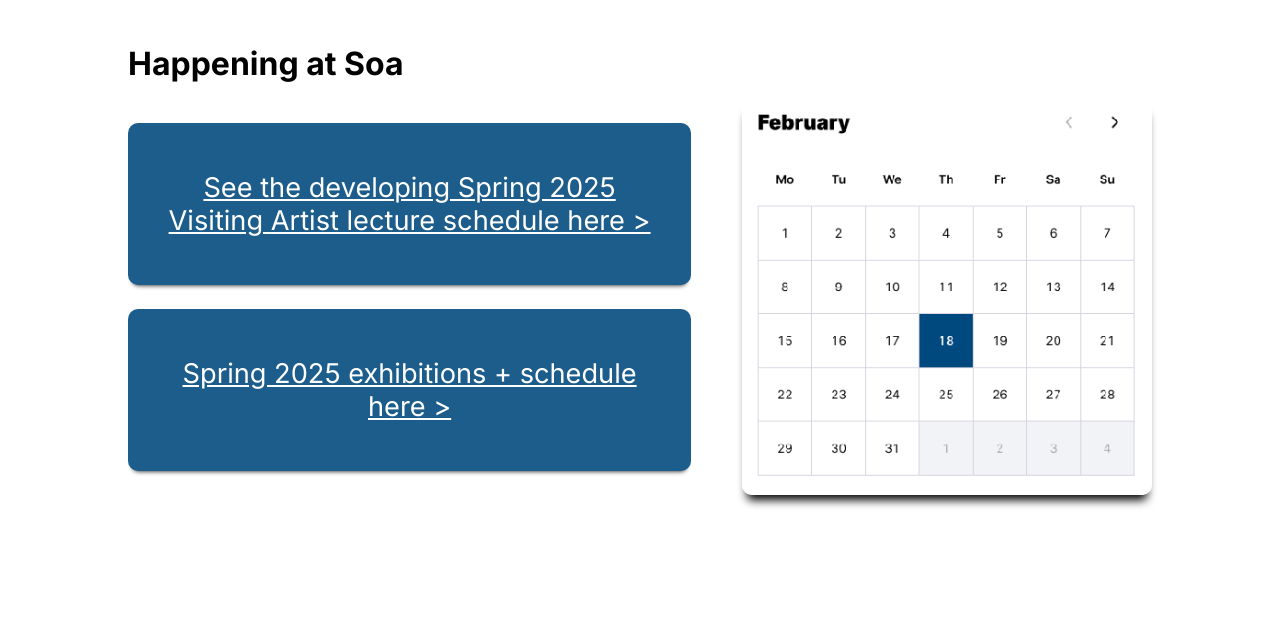
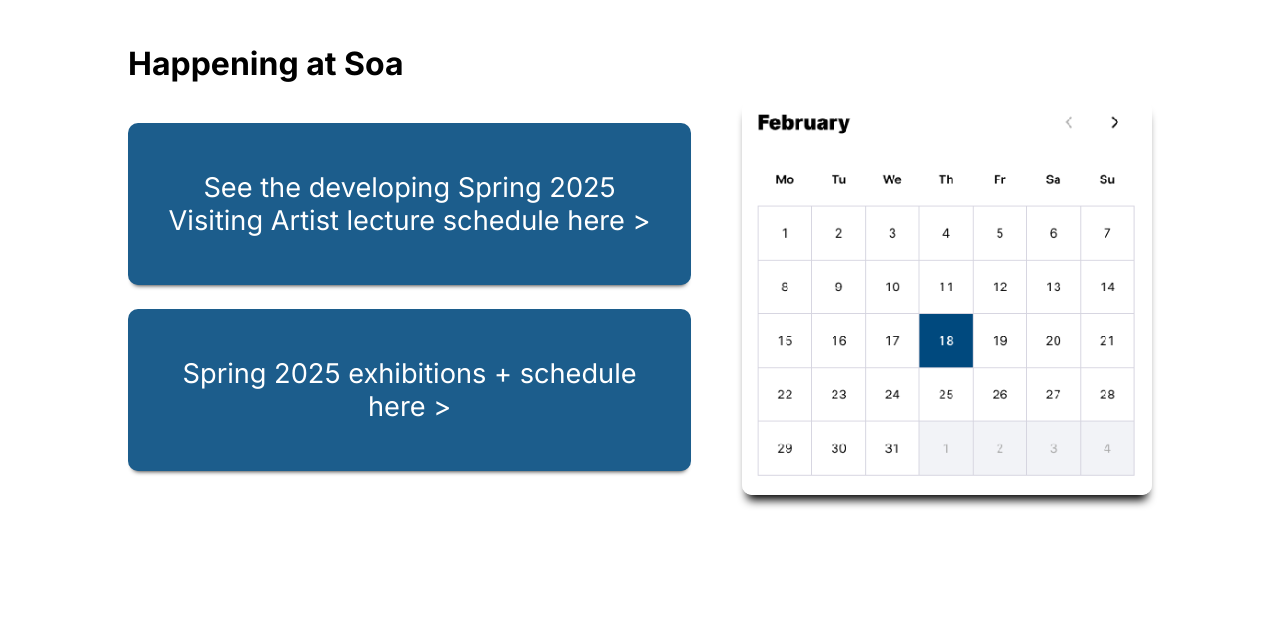
Before and after one commit to danibueno89/web-jaime-daniel, a plain HTML site: page index.html in a window 1280 px wide. Shown: the part 2040-2669 px from the top of the page. Drawn offline with Linux system fonts and the light colour scheme; a web font is replaced by a local one.

Commit message:
test wave cambiando subrayado 2

```diff
--- a/assets/css/estilos.css
+++ b/assets/css/estilos.css
@@ -235,10 +235,8 @@ main {
 }
 
 .seccion_03 p {
-  text-decoration: dotted;
   box-shadow: 0 5px 5px -5px black;
   padding: 3rem 2rem;
-  text-decoration: underline;
   font-size: 1.7rem;
   text-align: center;
 }
```
